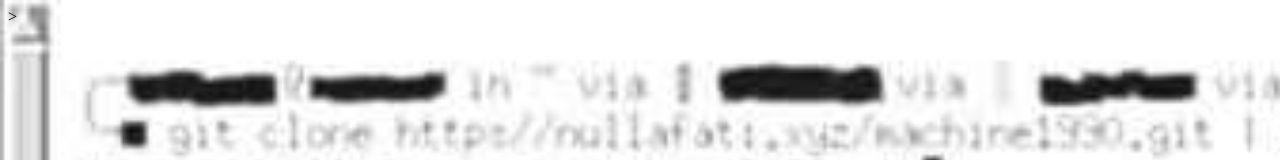
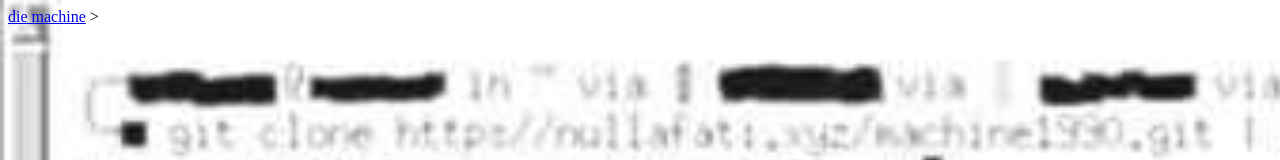
Before and after one commit to LimePotato/nullafati.xyz, a plain HTML site: page diemachine.html in a window 1280 px wide. Shown: the top 160 px of the page. Drawn offline with Linux system fonts and the light colour scheme.

Commit message:
die machine

```diff
--- a/diemachine.html
+++ b/diemachine.html
@@ -11,4 +11,7 @@
 }
         </style>
 </head>
+<body>
+    <a href="https://arxiv.org/abs/2110.04074">die machine</a>
+</body>
 </html>>
```
